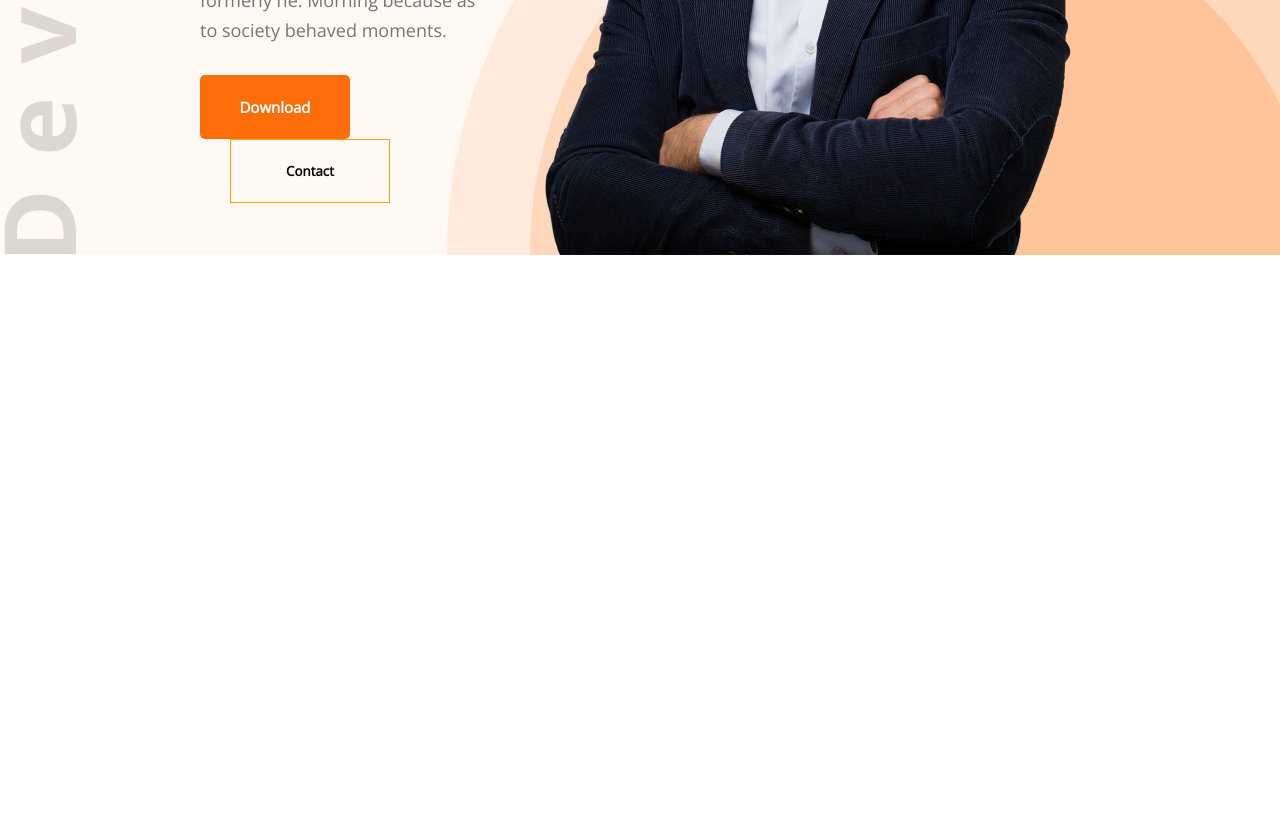
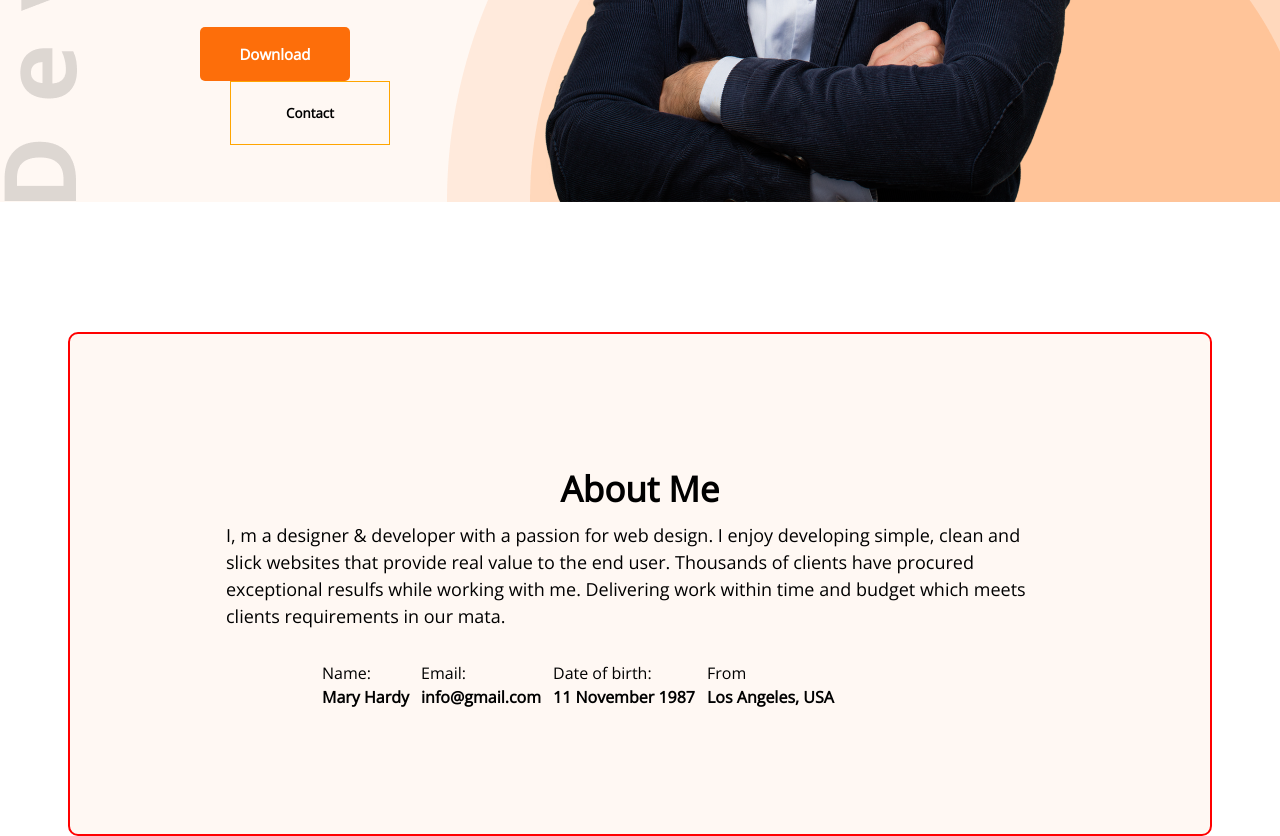
Before and after one commit to smmunna/developer-portfolio, a plain HTML site: page index.html in a window 1280 px wide. Shown: the part 585-1421 px from the top of the page. Before the commit the page ends 840 px from the top, so only its background shows below. Drawn offline with nearby package versions, Linux system fonts and the light colour scheme.

Commit message:
about me ended

```diff
--- a/index.html
+++ b/index.html
@@ -41,7 +41,26 @@
 
     <!-- Main Section -->
     <main>
-
+        <div class="about-section">
+            <div class="about-title">About Me</div>
+            <div class="about-description">I, m a designer & developer with a passion for web design. I enjoy developing simple, clean and slick websites that provide real value to the end user. Thousands of clients have procured exceptional resulfs while working with me. Delivering work within time and budget which meets clients requirements in our mata.</div>
+            <div class="table">
+                <table>
+                    <tr>
+                        <td>Name:</td>
+                        <td>Email:</td>
+                        <td>Date of birth:</td>
+                        <td>From</td>
+                    </tr>
+                    <tr>
+                        <th>Mary Hardy</th>
+                        <th>info@gmail.com</th>
+                        <th>11 November 1987</th>
+                        <th>Los Angeles, USA</th>
+                    </tr>
+                </table>
+            </div>
+        </div>
     </main>
 
     <!-- Footer Section -->
--- a/styles/portfolio.css
+++ b/styles/portfolio.css
@@ -11,7 +11,9 @@
 nav {
     display: flex;
     justify-content: space-between;
-    margin: 50px 200px;
+    margin-left: 200px;
+    margin-right: 200px;
+    margin-bottom: 50px;
 }
 
 .nav-title {
@@ -37,16 +39,18 @@ nav ul li {
     margin-left: 50px;
 }
 
-.header{
+.header {
     background: #FFF8F3;
     background-image: url("../images/header_bg.png"), url("../images/developer.png");
     background-repeat: no-repeat;
     background-position: bottom right, bottom left;
 }
+
 /* Button Editing */
-.btn-contact{
+.btn-contact {
     margin-top: 30px;
 }
+
 .banner {
     display: flex;
     align-items: center;
@@ -58,12 +62,13 @@ nav ul li {
     font-size: 15px;
     color: white;
     width: 150px;
-    height: 64px;
+    height: 54px;
     background: #FD6E0A;
     border-radius: 5px;
     border: 0;
 }
-.btn-secondary{
+
+.btn-secondary {
     width: 160px;
     height: 64px;
     border: 1px solid orange;
@@ -94,3 +99,37 @@ font-size: 18px;
     line-height: 30px;
     color: #757575;
 }
+
+/* Main */
+/* About Section */
+main{
+    max-width: 1140px;
+    height: 500px;
+    margin: 0 auto;
+    border: 2px solid red;
+    margin-top: 130px;
+    background: #FFF8F3;
+border-radius: 10px;
+
+}
+.about-section {
+
+}
+.about-title{
+    padding-top: 131px;
+text-align: center;
+font-weight: 700;
+font-size: 35px;
+}
+.about-description{
+    font-weight: 400;
+font-size: 18px;
+padding: 10px 156px;
+line-height: 1.5;
+}
+.table{
+ margin: 20px 250px;
+}
+th{
+    padding-right: 10px;
+}
```
Lines whose indentation alone changed are shown as unchanged.
